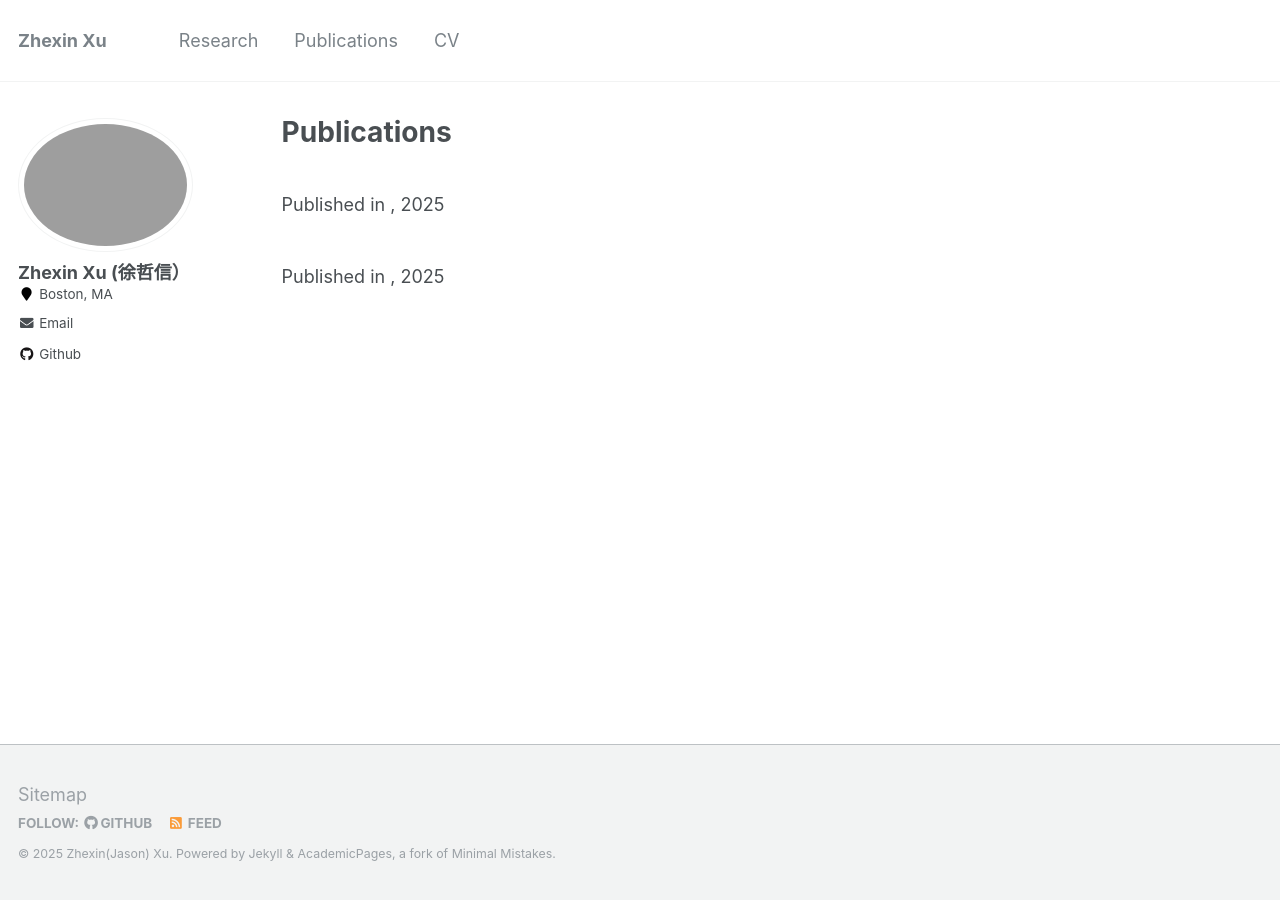
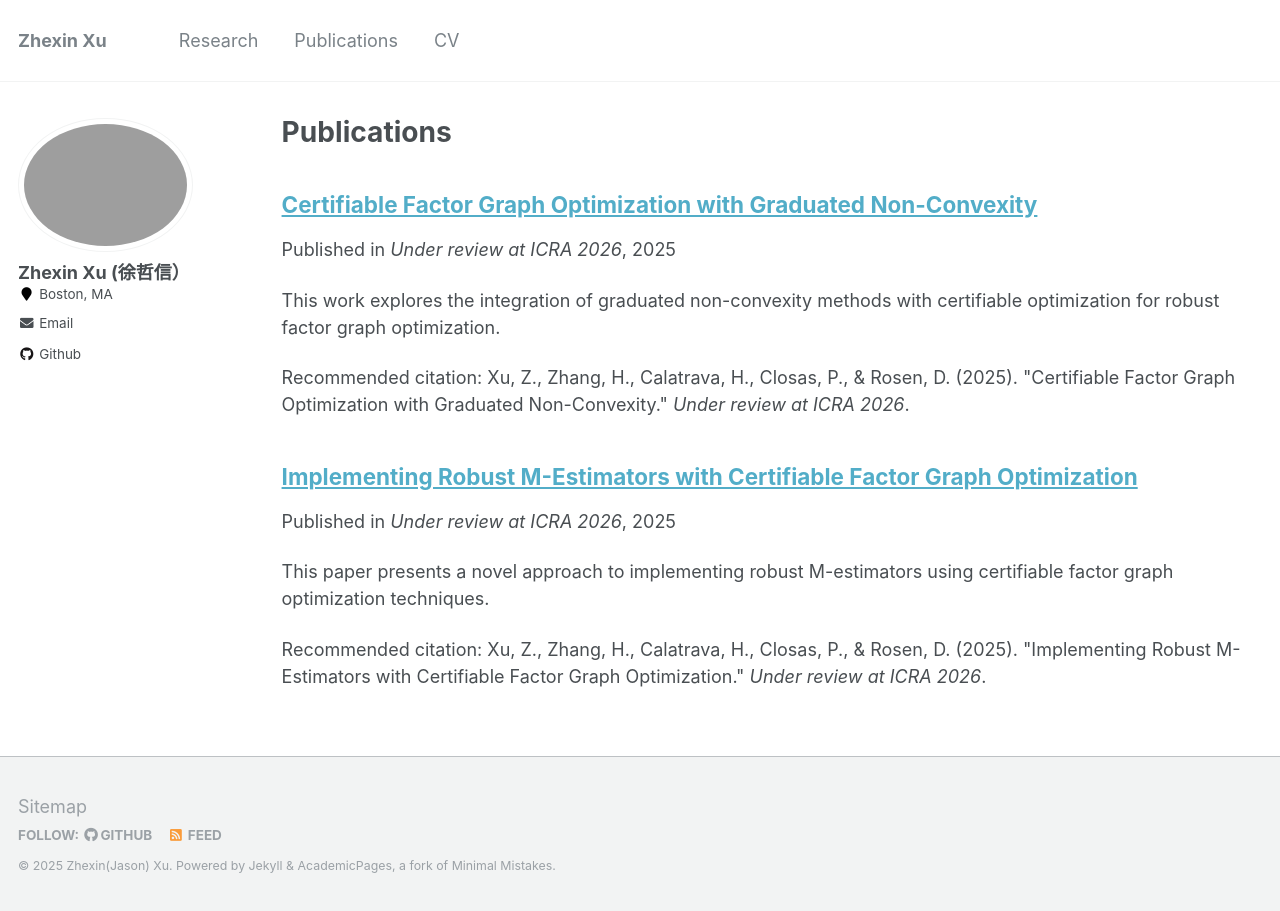
Before and after one commit to zhexin1904/zhexin1904.github.io, a Jekyll site: the page built from _pages/publications.md, in a window 1280 px wide. Built offline with Jekyll 4.4.1, drawn with Linux system fonts in a browser that asks for light colours.

Commit message:
Add publications

```diff
--- a/_pages/publications.md
+++ b/_pages/publications.md
@@ -5,8 +5,8 @@ permalink: /publications/
 author_profile: true
 ---
 
-{% if author.googlescholar %}
-  You can also find my articles on <u><a href="{{author.googlescholar}}">my Google Scholar profile</a>.</u>
+{% if site.author.googlescholar %}
+  You can also find my articles on <u><a href="{{site.author.googlescholar}}">my Google Scholar profile</a>.</u>
 {% endif %}
 
 {% include base_path %}
--- a/_publications/2025-Xu-Certi-FGO-workshop.md
+++ b/_publications/2025-Xu-Certi-FGO-workshop.md
@@ -1,8 +1,10 @@
 ---
-title: "Implementing Robust M-Estimators with Certifiable Factor Graph Optimization: "Zhexin Xu, Hanna Zhang, Helena Calatrava, Pau Closas, David Rosen"
-venue: "Under review at 1CRA 2026"
-year: "2020"
-status: "confenrence"
+title: "Implementing Robust M-Estimators with Certifiable Factor Graph Optimization"
+authors: "Zhexin Xu, Hanna Zhang, Helena Calatrava, Pau Closas, David Rosen"
+venue: "Under review at ICRA 2026"
+date: 2025-01-01
+year: "2025"
+status: "conference"
 arxiv: ""
 official_link:
 doi: ""
@@ -12,14 +14,18 @@ pages: ""
 publisher: ""
 month: ""
 address: ""
-type: "confenrence"
+type: "conference"
 school: "N/A"
 notes: ""
 include_on_website: true
-image: "2025-Xu-Certi-GN2.png"
+image: "2025-Xu-Certi-GNC-2.png"
 links_to_code: ""
 links_to_video: ""
 links_to_website: ""
 collection: publications
 permalink: /publications/2025-Xu-Certi-FGO
+excerpt: 'This paper presents a novel approach to implementing robust M-estimators using certifiable factor graph optimization techniques.'
+citation: 'Xu, Z., Zhang, H., Calatrava, H., Closas, P., & Rosen, D. (2025). "Implementing Robust M-Estimators with Certifiable Factor Graph Optimization." <i>Under review at ICRA 2026</i>.'
 ---
+
+This paper presents a novel approach to implementing robust M-estimators using certifiable factor graph optimization techniques for improved robustness in SLAM and other robotics applications.
--- a/_publications/2025-Xu-Certi-GNC.md
+++ b/_publications/2025-Xu-Certi-GNC.md
@@ -1,9 +1,11 @@
 ---
-title: "Implementing Robust M-Estimators with Certifiable Factor Graph Optimization: "Zhexin Xu, Hanna Zhang, Helena Calatrava, Pau Closas, David Rosen"
-venue: "Under review at 1CRA 2026"
-year: "2020"
-status: "confenrence"
-arxiv: "arxiv link will be addded soon"
+title: "Certifiable Factor Graph Optimization with Graduated Non-Convexity"
+authors: "Zhexin Xu, Hanna Zhang, Helena Calatrava, Pau Closas, David Rosen"
+venue: "Under review at ICRA 2026"
+date: 2025-01-01
+year: "2025"
+status: "conference"
+arxiv: "arxiv link will be added soon"
 official_link:
 doi: ""
 volume: "N/A"
@@ -12,14 +14,18 @@ pages: ""
 publisher: ""
 month: ""
 address: ""
-type: "confenrence"
+type: "conference"
 school: "N/A"
 notes: ""
 include_on_website: true
-image: "2025-Xu-Certi-GNC.gif"
+image: "2025-Xu-Certi-GNC-1.gif"
 links_to_code: ""
 links_to_video: ""
 links_to_website: ""
 collection: publications
 permalink: /publications/2025-Xu-Certi-GNC
+excerpt: 'This work explores the integration of graduated non-convexity methods with certifiable optimization for robust factor graph optimization.'
+citation: 'Xu, Z., Zhang, H., Calatrava, H., Closas, P., & Rosen, D. (2025). "Certifiable Factor Graph Optimization with Graduated Non-Convexity." <i>Under review at ICRA 2026</i>.'
 ---
+
+This work explores the integration of graduated non-convexity methods with certifiable optimization techniques to achieve robust and globally optimal solutions in factor graph optimization problems.
```
